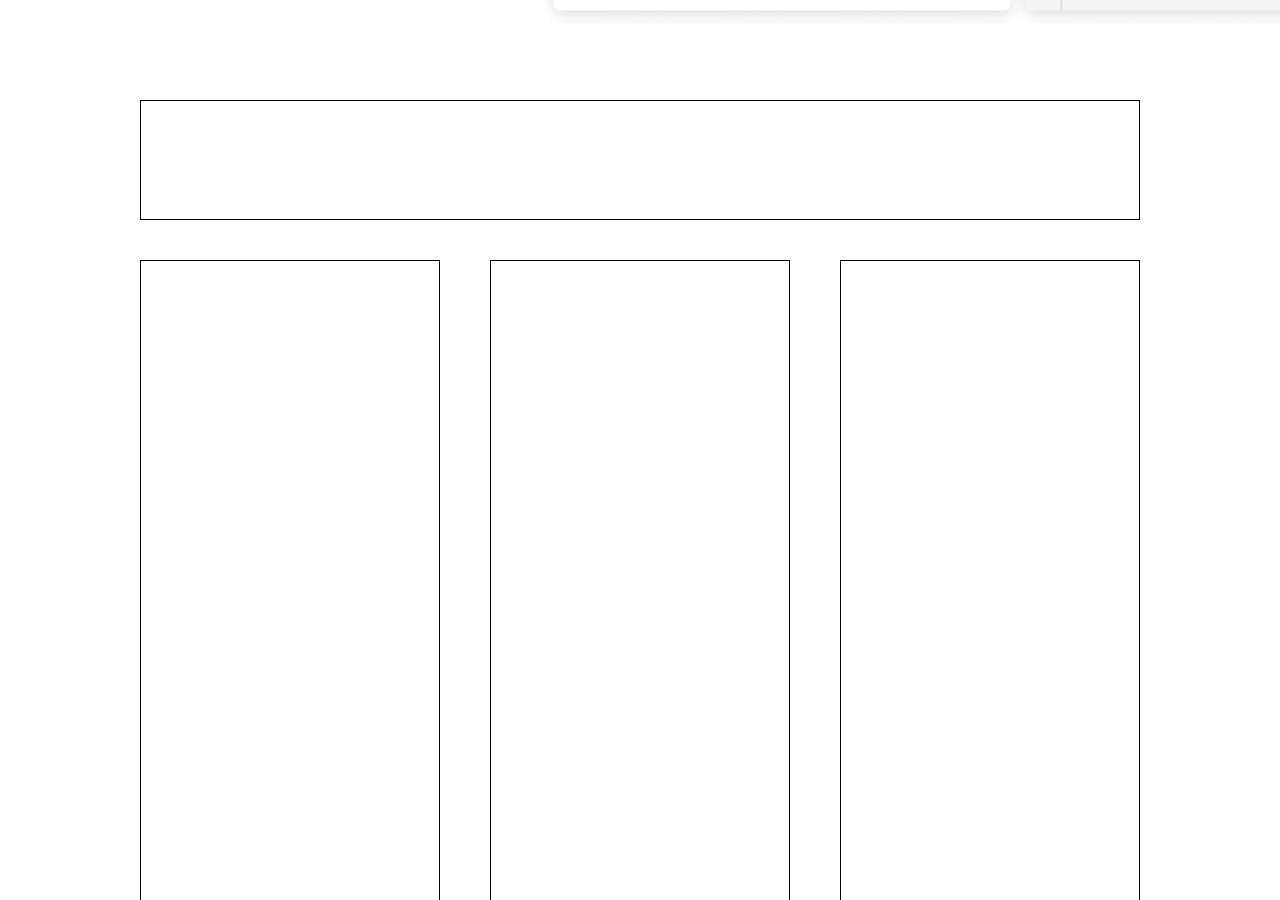
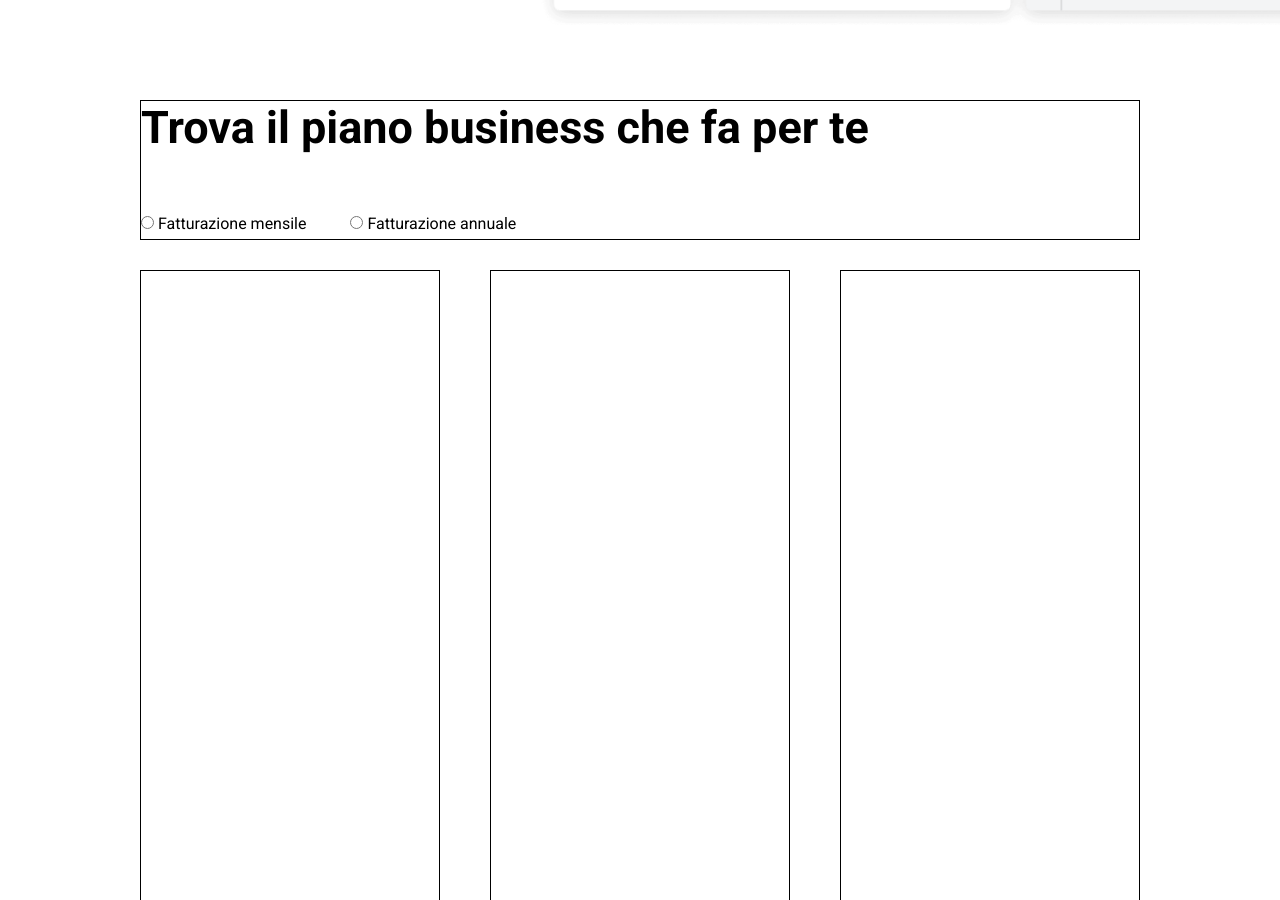
Before and after one commit to Andrearomeo04/htmlcss-dropbox, a plain HTML site: page index.html in a window 1280 px wide. Shown: the part 943-1843 px from the top of the page. Drawn offline with Linux system fonts and the light colour scheme.

Commit message:
[UPD] Added content inside top business plan, also modified layout

```diff
--- a/css/style.css
+++ b/css/style.css
@@ -90,8 +90,16 @@ li a {
 
 .col-100 {
     width: 100%;
-    height: 120px;
-    margin-bottom: 40px;
+    height: 140px;
+    margin-bottom: 30px;
+}
+
+.col-100 h2 {
+    padding-bottom: 60px;
+}
+
+.col-100 span {
+    padding-right: 40px;
 }
 
 .col-100-below-plans {
@@ -159,6 +167,10 @@ p {
     font-size: 20px;
 }
 
+.fs-60 {
+    font-size: 45px;
+}
+
 .fs-95 {
     font-size: 95px;
 }
--- a/index.html
+++ b/index.html
@@ -75,7 +75,11 @@
         </div>
         <div class="container-sm py-150">
             <div class="row">
-                <div class="col-100 dashed-black"></div>
+                <div class="col-100 dashed-black">
+                    <h2 class="fs-60">Trova il piano business che fa per te</h2>
+                    <span><input type="radio" name="annual-monthly"> Fatturazione mensile</span>
+                    <span><input type="radio" name="annual-monthly"> Fatturazione annuale</span>
+                </div>
             </div>
             <div class="row gap-50">
                 <div class="col-33 dashed-black"></div>
```
